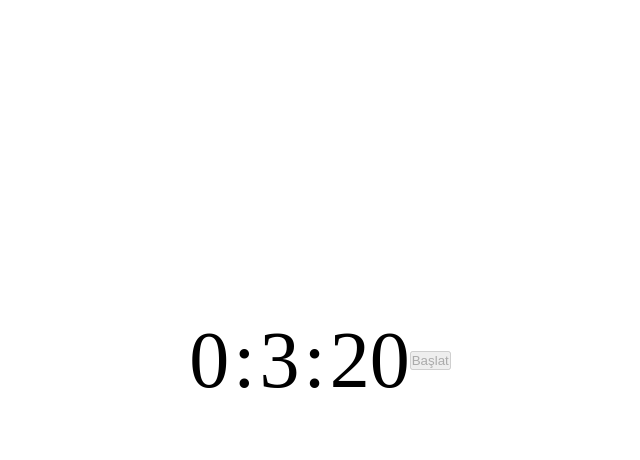
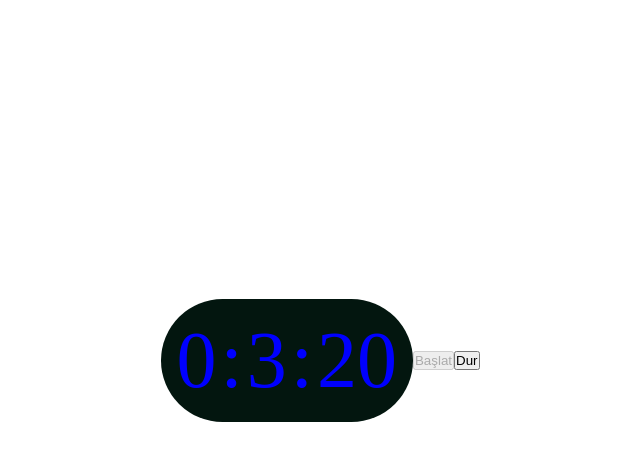
Before and after one commit to ScorpQ/techcarrier-case, a plain HTML site: page index.html in a window 1280 px wide. Both pictures are taken after a click on the button "Başlat". Shown: the whole page, without its empty margins (320-960 px from the left). Drawn offline with Linux system fonts and the light colour scheme.

Commit message:
Stop button added.

```diff
--- a/index.html
+++ b/index.html
@@ -17,5 +17,6 @@
         <p  id="ms">XX</p>
     </div>
     <button id="start">Başlat</button>
+    <button id="stop">Dur</button>
 </body>
 </html>
--- a/script.js
+++ b/script.js
@@ -2,12 +2,13 @@ const ms = document.getElementById("ms");
 const second = document.getElementById("second");
 const minute = document.getElementById("minute");
 const start = document.getElementById("start");
-
-console.log(start)
+const stop = document.getElementById("stop");
 
 ms.innerHTML = 0;
 second.innerHTML = 0;
 minute.innerHTML = 0;
+let myInterval = "";
+
 
 const setMs = () => {
     ms.innerHTML =  Number(ms.innerHTML) + 1;
@@ -22,8 +23,16 @@ const setMs = () => {
 }
 
 function myFunction() {
-    setInterval(setMs , 14);
+    myInterval = setInterval(setMs , 14);
     start.disabled = true;
+    stop.disabled = false;
+}
+
+function myFunction2() {
+    clearInterval(myInterval);
+    stop.disabled = true;
+    start.disabled = false;
 }
 
 start.addEventListener("click" , myFunction);
+stop.addEventListener("click" , myFunction2)
--- a/style.css
+++ b/style.css
@@ -9,7 +9,14 @@ body{
     align-items: center;
     height: 90vh;
 }
+
+.container{
+    background-color: rgb(3, 22, 15);
+    border-radius: 4rem;
+    padding: 1rem;
+}
 .container p{
     font-size: 5rem;
+    color:blue;
     display: inline;
 }
```
